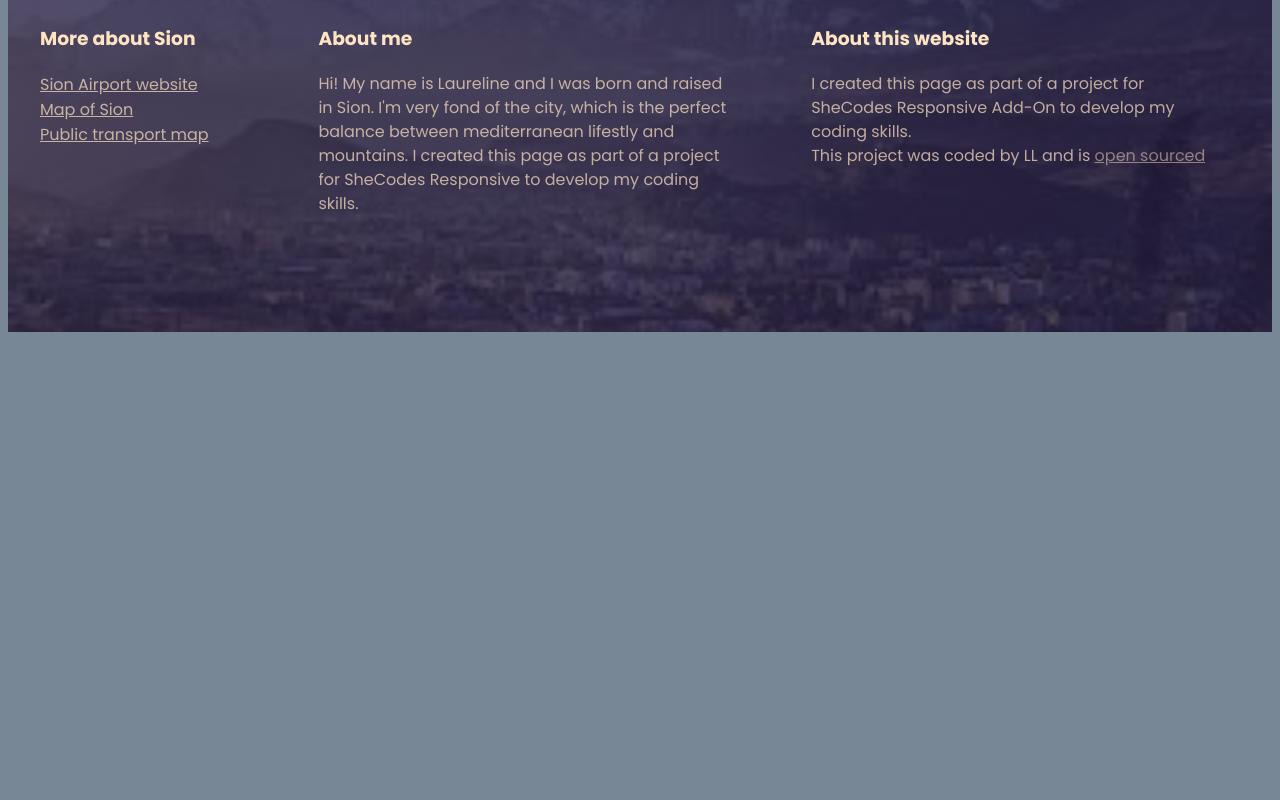
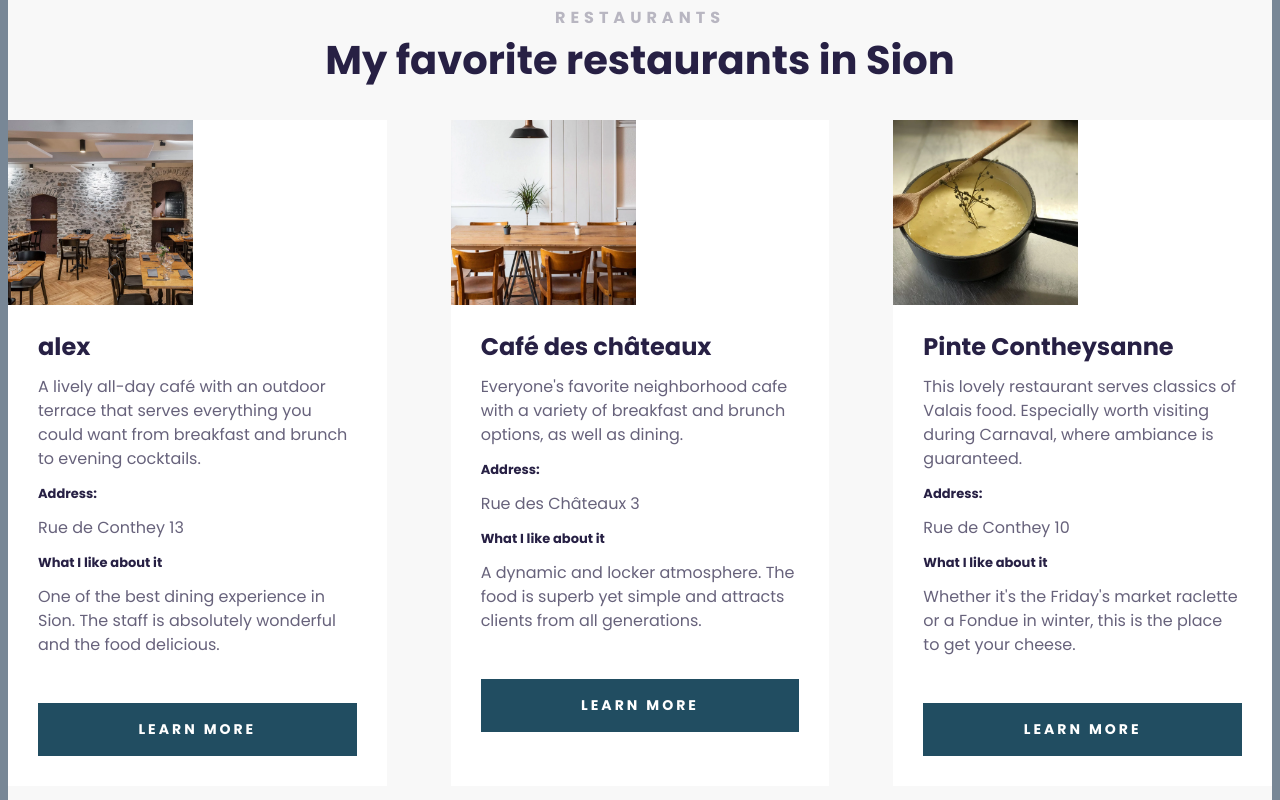
Before and after one commit to Zwergli1/travel-page-sion, a plain HTML site: page index.html in a window 1280 px wide. Shown: the part 1540-2340 px from the top of the page. Before the commit the page ends 1880 px from the top, so only its background shows below. Drawn offline with Linux system fonts and the light colour scheme; a web font is replaced by a local one.

Commit message:
added new section with cards

```diff
--- a/index.html
+++ b/index.html
@@ -50,6 +50,116 @@
           </p>
         </div>
       </section>
+      <section class="secondary">
+          <h2 class="text-center">RESTAURANTS</h2>
+          <h3 class="text-center">My favorite restaurants in Sion</h3>
+
+          <div class="grid grid-3-columns">
+            <div class="card">
+              <div class="card-header">
+                <img
+                  src="../images/alex_restaurant-40360a7b.png
+                  "
+                  width="185px"
+                  height="185px"
+                  alt=""
+                  class="img-responsive"
+                />
+              </div>
+
+              <div class="card-body">
+                <h4>alex</h4>
+                <p>
+                  A lively all-day café with an outdoor terrace that serves
+                  everything you could want from breakfast and brunch to evening
+                  cocktails.
+                </p>
+                <h5>Address:</h5>
+                <p>Rue de Conthey 13</p>
+                <h5>What I like about it</h5>
+                <p>
+                  One of the best dining experience in Sion. The staff is absolutely wonderful and the food delicious.
+                </p>
+              </div>
+              <div class="card-footer">
+                <a
+                  href="https://maps.app.goo.gl/xjHEYxPFT5aTXouD8"
+                  class="btn"
+                  target="_blank"
+                >
+                  Learn more
+                </a>
+              </div>
+            </div>
+            <div class="card">
+              <div class="card-header">
+                <img
+                  src="../images/cafe-des-chateaux2.png"
+                  width="185px"
+                  height="185px"
+                  alt=""
+                  class="img-responsive"
+                />
+              </div>
+
+              <div class="card-body">
+                <h4>Café des châteaux</h4>
+                <p>
+                  Everyone's favorite neighborhood cafe with a variety of
+                  breakfast and brunch options, as well as dining.
+                </p>
+                <h5>Address:</h5>
+                <p>Rue des Châteaux 3</p>
+                <h5>What I like about it</h5>
+                <p>
+                  A dynamic and locker atmosphere. The food is superb yet simple and attracts clients from all generations.
+                </p>
+              </div>
+              <div class="card-footer">
+                <a
+                  href="https://maps.app.goo.gl/hv5715uCR9nfLjt16"
+                  class="btn"
+                  target="_blank"
+                >
+                  Learn more
+                </a>
+              </div>
+            </div>
+            <div class="card">
+              <div class="card-header">
+                <img
+                  src="../images/pinte_contheysanne.png"
+                  width="185px"
+                  height="185px"
+                  alt=""
+                  class="img-responsive"
+                />
+              </div>
+
+              <div class="card-body">
+                <h4>Pinte Contheysanne</h4>
+                <p>
+                  This lovely restaurant serves classics of Valais food. Especially worth visiting during Carnaval, where ambiance is guaranteed.
+                </p>
+                <h5>Address:</h5>
+                <p>Rue de Conthey 10</p>
+                <h5>What I like about it</h5>
+                <p>
+                  Whether it's the Friday's market raclette or a Fondue in winter, this is the place to get your cheese.
+                </p>
+              </div>
+              <div class="card-footer">
+                <a
+                  href="https://maps.app.goo.gl/FwDhtWpawDAEV1q88"
+                  class="btn"
+                  target="_blank"
+                >
+                  Learn more
+                </a>
+              </div>
+            </div>
+          </div>
+        </section>
     </main>
     <footer>
       <footer>
--- a/src/style.css
+++ b/src/style.css
@@ -7,12 +7,19 @@ body {
   margin: 0 auto;
 }
 
+.text-center {
+  text-align: center;
+}
+
 section {
-  max-width: 1200px;
+  max-width: 100%;
   margin: 0 auto;
   padding: 100px 0;
 }
 
+section.secondary {
+  background: #f8f8f8;
+}
 main {
   background-color: aliceblue;
 }
@@ -29,8 +36,40 @@ main {
   grid-template-columns: 1fr 2fr 2fr;
 }
 
+.grid-3-columns {
+  grid-template-columns: 1fr 1fr 1fr;
+}
+
+.card {
+  background: white;
+  margin: 30px 0;
+}
+
+.card-body {
+  padding: 30px;
+}
+
+.card-footer {
+  padding: 0 30px 30px;
+}
+
 .img-responsive {
   max-width: 100%;
+  display: block;
+}
+
+.btn {
+  display: block;
+  color: white;
+  font-weight: 700;
+  font-size: 14px;
+  line-height: 21px;
+  text-align: center;
+  letter-spacing: 3px;
+  text-transform: uppercase;
+  padding: 16px;
+  background-color: #214d61;
+  text-decoration: none;
 }
 
 header {
@@ -102,6 +141,22 @@ main h3 {
   margin: 0;
 }
 
+main h4 {
+  font-weight: 700;
+  font-size: 24px;
+  line-height: 1;
+  color: #272044;
+  margin: 0;
+}
+
+main h5 {
+  font-weight: 700;
+  font-size: 13px;
+  margin: 0;
+  line-height: 1;
+  color: #272044;
+}
+
 main p {
   font-style: normal;
   font-weight: 400;
```
Also changed, not shown: images/alex_restaurant-40360a7b.png (added), images/cafe-des-chateaux2.png (added), images/pinte_contheysanne.png (added).
